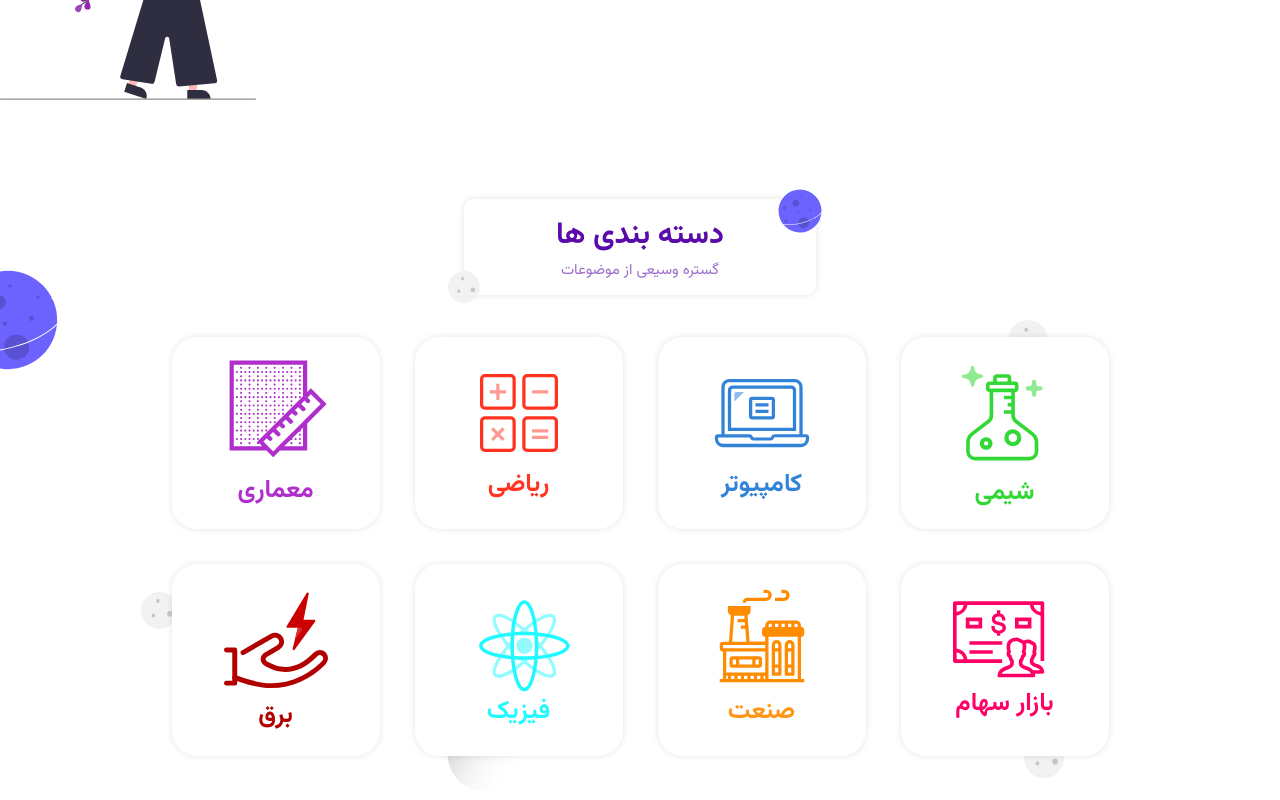
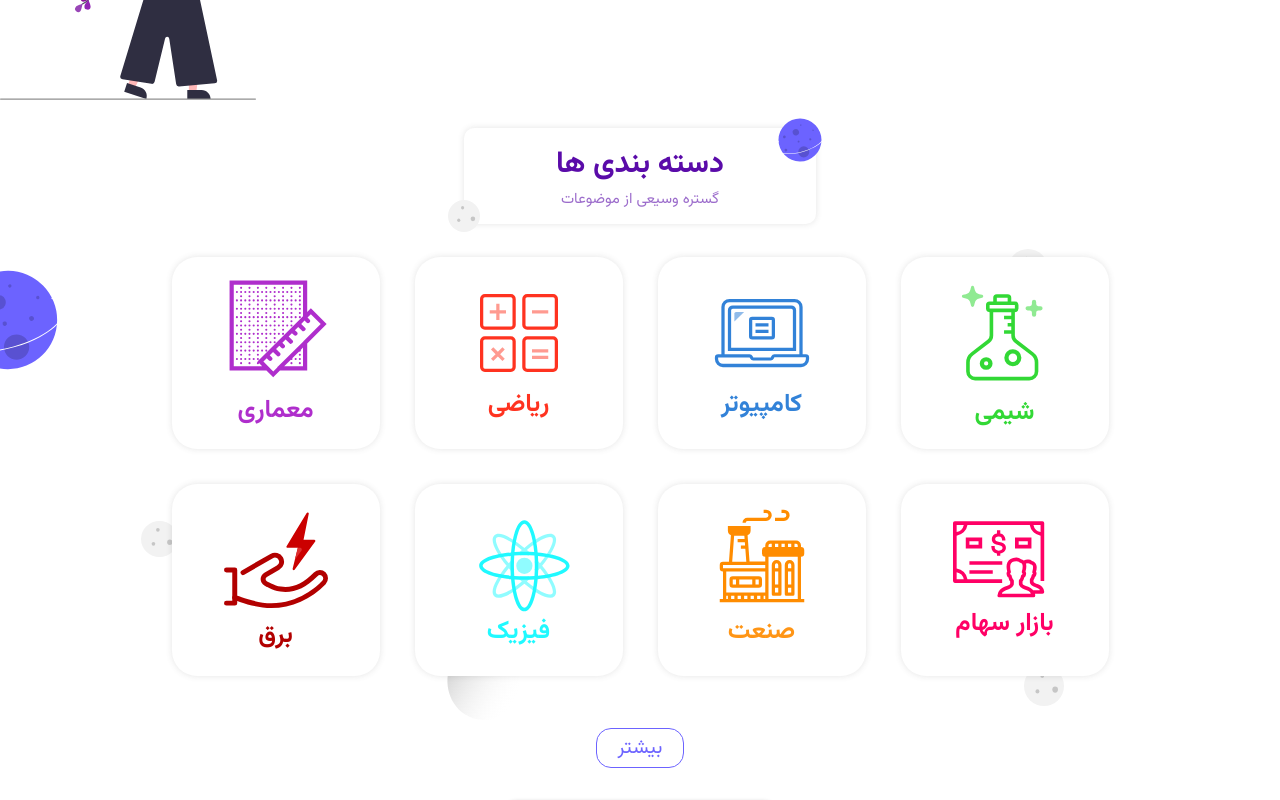
Before and after one commit to alimooo1/Sadrun_Project, a React (Vite) app in the folder sadrun-project/: page /landing in a window 1280 px wide. Shown: the part 1500-2300 px from the top of the page. Built offline with nearby package versions, Linux system fonts and the light colour scheme.

Commit message:
Media added to CategoryCard

```diff
--- a/sadrun-project/src/components/CategoryCard/CategoryCard.scss
+++ b/sadrun-project/src/components/CategoryCard/CategoryCard.scss
@@ -1,5 +1,6 @@
 @import "../../sass/variables";
 @import "../../sass/mixins";
+@import "../../sass/media.scss";
 
 $btnColor: #6c63ff;
 $white: #ffffff;
@@ -11,13 +12,13 @@ $white: #ffffff;
 }
 
 .container {
-  height: 100vh;
+  // height: 100vh;
   display: flex;
   position: relative;
   flex-direction: column;
   justify-content: center;
   align-items: center;
-  overflow: hidden;
+  // overflow: hidden;
 
   .header {
     width: 22rem;
@@ -60,12 +61,16 @@ $white: #ffffff;
 
   .CategoryCard {
     width: 60rem;
-    height: 33rem;
+    // height: 33rem;
     display: flex;
     position: relative;
     flex-direction: column;
     justify-content: center;
     align-items: center;
+
+    @include max-width("medium") {
+      width: 30rem;
+    }
 
     .items {
       display: flex;
@@ -88,6 +93,10 @@ $white: #ffffff;
         flex-direction: column;
         align-items: center;
         justify-content: center;
+
+        @include max-width("medium") {
+          width: 10rem;
+        }
 
         .div-img {
           width: 100%;
@@ -168,6 +177,10 @@ $white: #ffffff;
     position: absolute;
     top: 8rem;
     left: -3.5rem;
+
+    @include max-width("medium") {
+      display: none;
+    }
   }
 }
 
```
